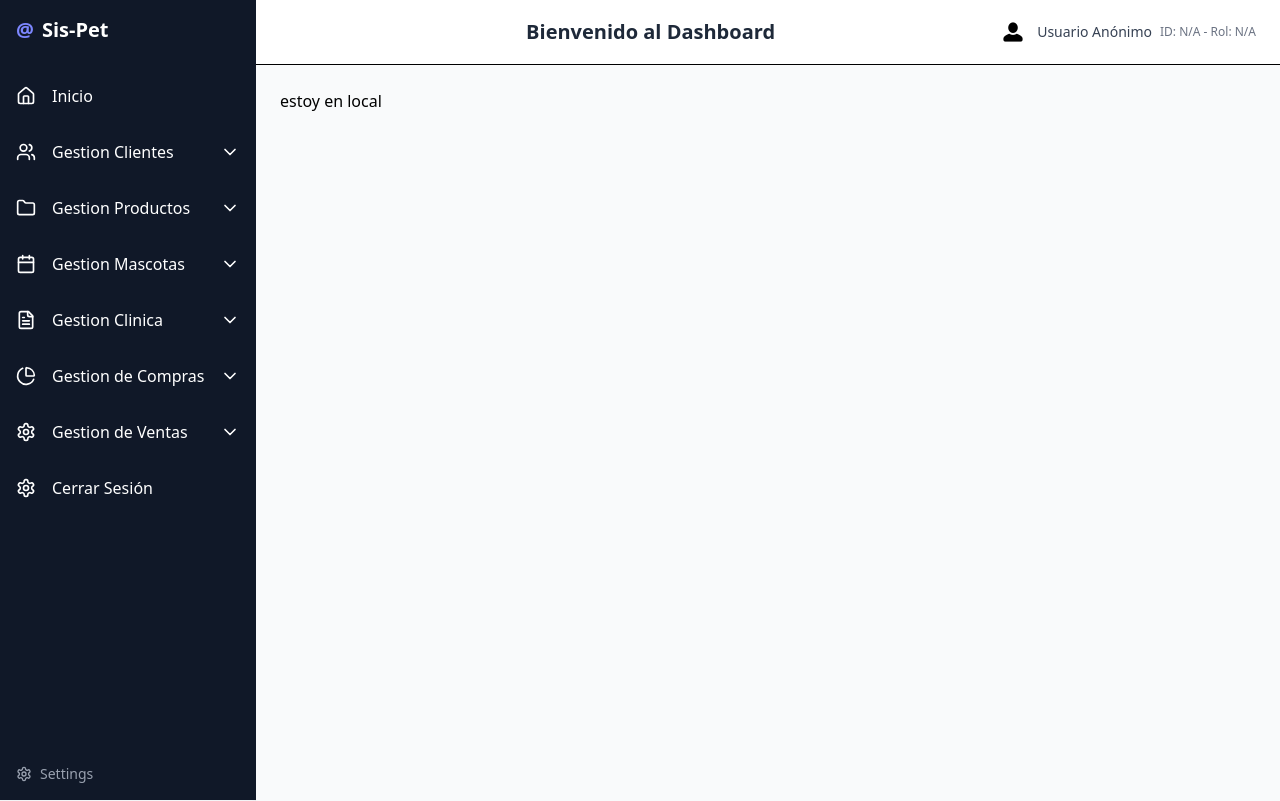
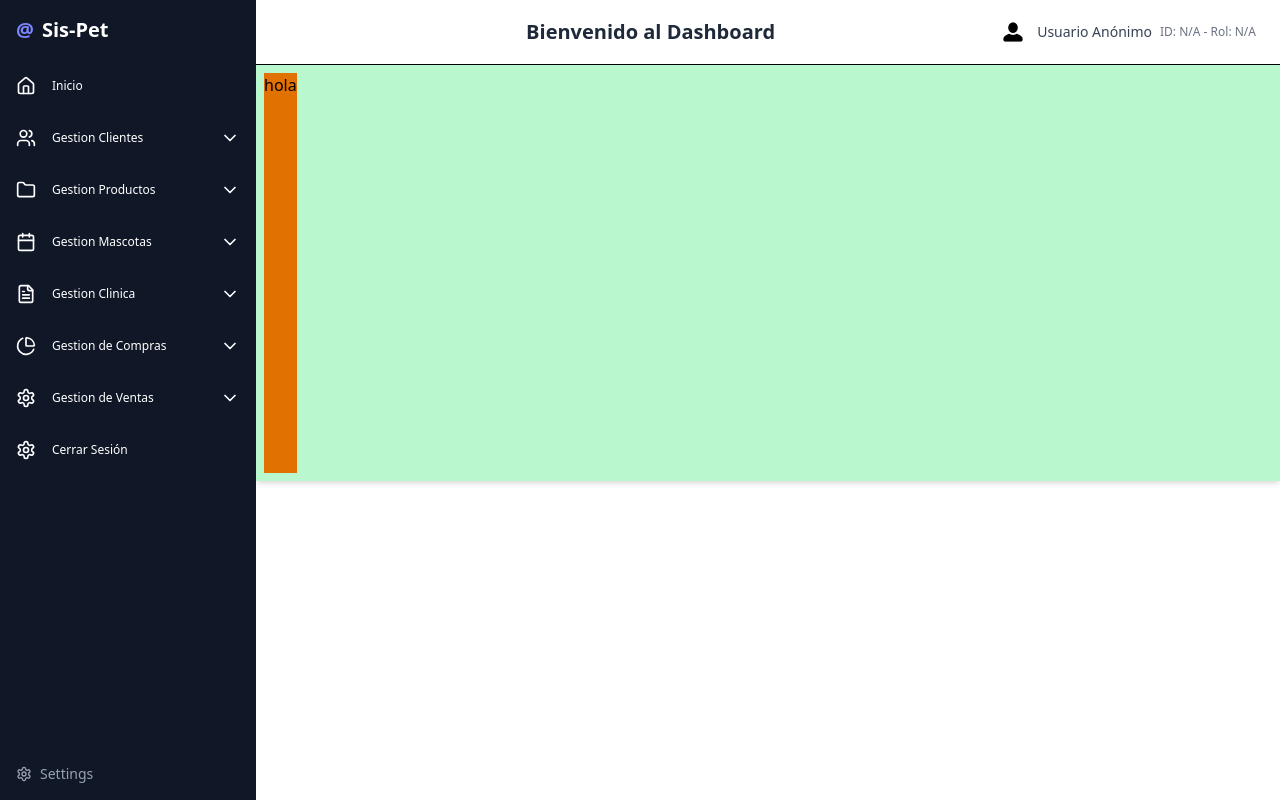
Before and after one commit to mauridevcde/Front_sis_vet, a Next.js app: page /dashboard in a window 1280 px wide. Built offline with nearby package versions, Linux system fonts and the light colour scheme.

Commit message:
trabajando por el dashboard

```diff
--- a/src/app/dashboard/layout.tsx
+++ b/src/app/dashboard/layout.tsx
@@ -118,7 +118,7 @@ export default function DashboardLayout({
   const { nombre_apellido, id_usuario, id_rol } = useAuthStore() as AuthStore;
 
   return (
-    <div className="bg-gray-100 min-h-screen flex">
+    <div className="bg-red-500 min-h-screen flex">
       {/* Botón menú hamburguesa solo en móvil */}
       <button
         className="md:hidden fixed bottom-4 right-4 z-50 bg-gray-900 text-white p-2 rounded-full shadow-lg"
@@ -132,8 +132,8 @@ export default function DashboardLayout({
       <aside
         className={`
           bg-gray-900 text-white flex flex-col justify-between
-          transition-transform duration-300
-          w-64 z-40
+          transition-transform duration-300 overflow-auto
+          w-64 z-40 text-xs
           fixed top-0 left-0 h-screen
           ${sidebarOpen ? "translate-x-0" : "-translate-x-full"}
           md:static md:translate-x-0 md:flex
@@ -152,7 +152,7 @@ export default function DashboardLayout({
               <CloseIcon className="w-6 h-6" />
             </button>
           </div>
-          <nav className="mt-4 space-y-4">
+          <nav className="mt-2 space-y-4">
             {navItems.map(({ name, icon: Icon, href, btnDown, submenu }) => (
               <div key={name}>
                 {btnDown ? (
@@ -241,7 +241,7 @@ export default function DashboardLayout({
             </div>
           </div>
         </header>
-        <div className="p-6 min-h-[calc(100vh-4rem)] bg-gray-50 shadow-md">
+        <div className="p-2 flex h- bg-green-200 shadow-md">
           {children}
         </div>
       </main>
--- a/src/app/dashboard/page.tsx
+++ b/src/app/dashboard/page.tsx
@@ -1,7 +1,9 @@
-'use client';
+"use client";
 
 import React from "react";
 
 export default function page() {
-  return <div>estoy en local</div>;
+  return <div className="flex bg-amber-600 w-auto h-100">
+    <h1>hola</h1>
+  </div>;
 }
```
